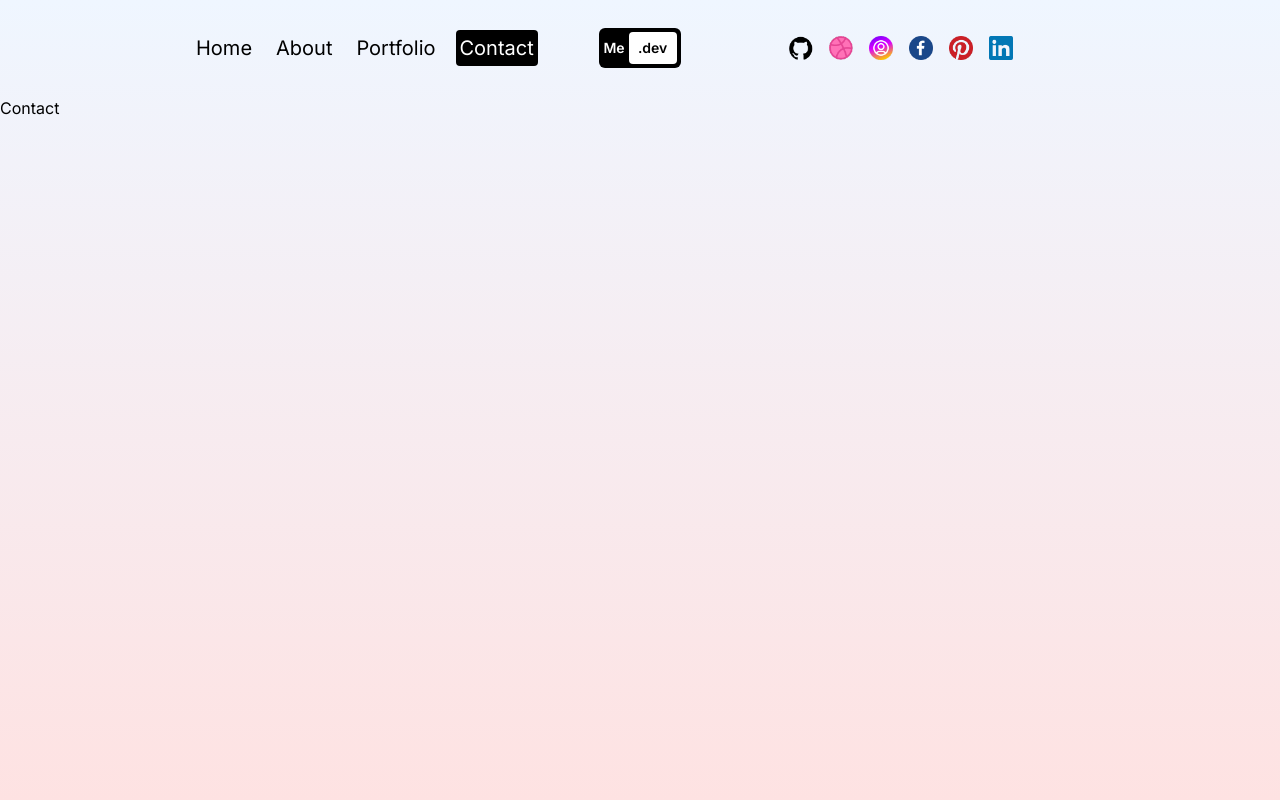
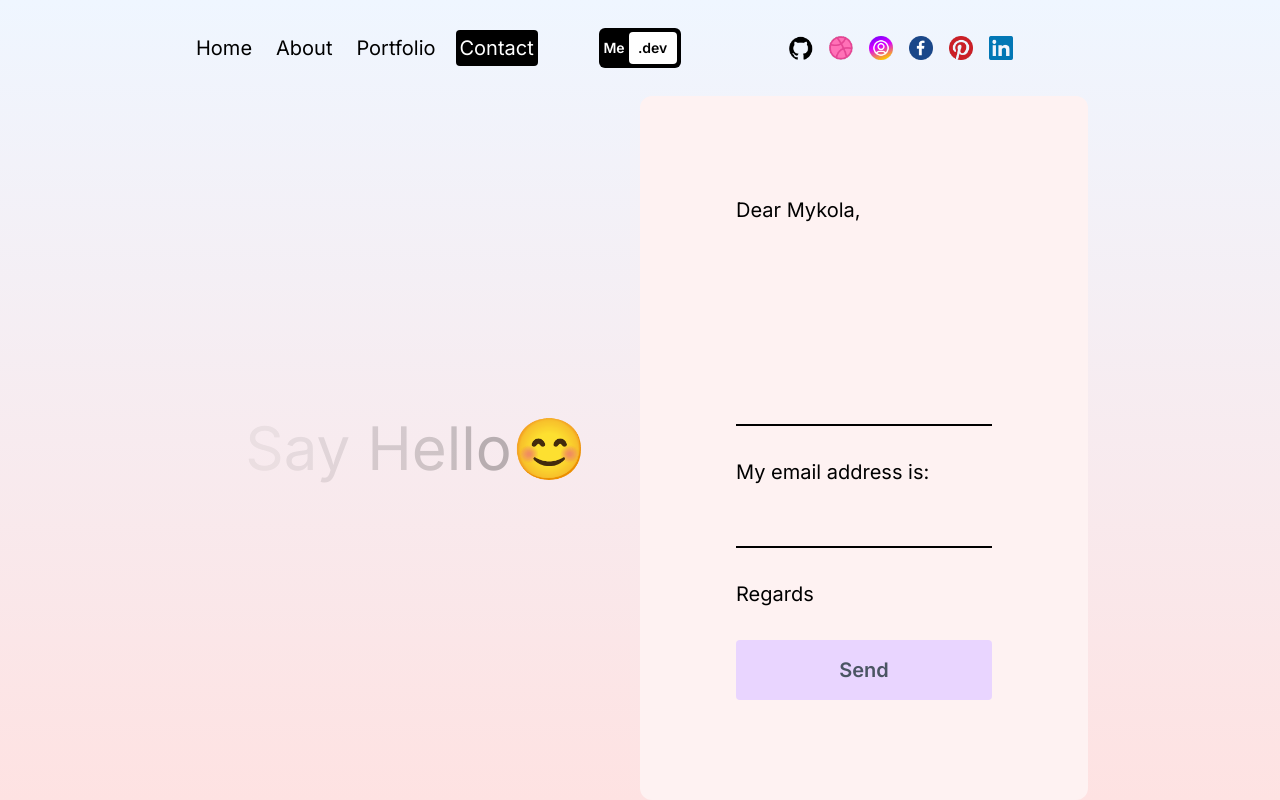
Before and after one commit to NNaumenko83/portfolio, a Next.js app: page /contact in a window 1280 px wide. Built offline with nearby package versions, Linux system fonts and the light colour scheme.

Commit message:
UPD: contact page

```diff
--- a/src/app/contact/page.jsx
+++ b/src/app/contact/page.jsx
@@ -1,8 +1,13 @@
 'use client';
 import { motion } from 'framer-motion';
 import React from 'react';
+import { useState } from 'react';
 
 const ContactPage = () => {
+    const [success, setSuccess] = useState(false);
+    const [error, setError] = useState(false);
+
+    const text = 'Say Hello';
     return (
         <motion.div
             className="h-full"
@@ -10,7 +15,57 @@
             animate={{ y: '0%' }}
             transition={{ duration: 1 }}
         >
-            Contact
+            <div className="h-full flex flex-col lg:flex-row px-4 sm:px-8 md:px-12 lg:px-20 xl:px-48">
+                {/* TEXT CONTAINER */}
+                <div className="h-1/2 lg:h-full lg:w-1/2 flex items-center justify-center text-6xl">
+                    <motion.div className="">
+                        {text.split('').map((letter, index) => (
+                            <motion.span
+                                key={index}
+                                className=""
+                                initial={{ opacity: 1 }}
+                                animate={{ opacity: 0 }}
+                                transition={{
+                                    duration: 3,
+                                    repeat: Infinity,
+                                    delay: index * 0.1,
+                                }}
+                            >
+                                {letter}
+                            </motion.span>
+                        ))}
+                        😊
+                    </motion.div>
+                </div>
+
+                {/* FORM CONTAINER */}
+                <form className="h-1/2 lg:h-full lg:w-1/2 bg-red-50 rounded-xl  text-xl flex flex-col gap-8 justify-center p-24">
+                    <span className="">Dear Mykola,</span>
+                    <textarea
+                        rows={6}
+                        className="bg-transparent border-b-2 border-b-black outline-none resize-none"
+                    />
+                    <span className="">My email address is:</span>
+                    <input
+                        type="text"
+                        className="bg-transparent border-b-2 border-b-black outline-none"
+                    />
+                    <span>Regards</span>
+                    <button className="bg-purple-200 rounded font-semibold text-gray-600 p-4">
+                        Send
+                    </button>
+                    {success && (
+                        <span className="text-green-700 font-semibold">
+                            Your message has been sent successfully!
+                        </span>
+                    )}
+                    {error && (
+                        <span className="text-red-700 font-semibold">
+                            Something went wrong
+                        </span>
+                    )}
+                </form>
+            </div>
         </motion.div>
     );
 };
```
